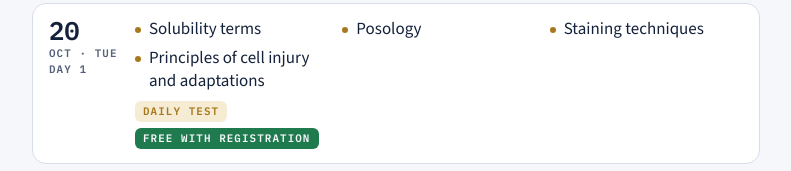
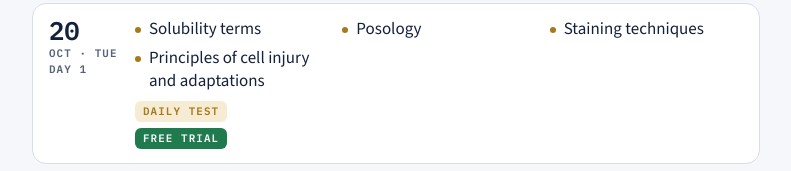
Before and after one commit to ajreddys/ap-asst-prof-pharmacy, a plain HTML site: page index.html in a window 1280 px wide. Shown: the part 5433-5604 px from the top of the page, without its empty margins (244-1035 px from the left). Drawn offline with nearby package versions, Linux system fonts and the light colour scheme.

Commit message:
updated day 1 free trial

```diff
--- a/index.html
+++ b/index.html
@@ -647,7 +647,7 @@ $("plan-list").innerHTML = PLAN.map(r => {
   if (r.exam) return `<li class="day exam${cls}">${dt(r.date)}<div class="bd">${now}<h3>Pharmacy CBT</h3><p>APPSC screening test · FN 09:30–12:30 · 150 MCQs</p></div></li>`;
   if (r.weekly) return `<li class="day week${cls}">${dt(r.date)}<div class="bd">${now}<h3>Weekly test</h3><p>30 questions on all of the week's topics: 10 easy, 10 medium, 10 difficult.</p>${r.oneToOne ? `<p class="o2o">One-to-one interactive sessions on selected slots · ${r.oneToOne}</p>` : ""}</div></li>`;
   if (r.mock) return `<li class="day mock${cls}">${dt(r.date)}<div class="bd">${now}<h3>Mock test ${r.mock}</h3><p>Full-length CBT as per APPSC guidelines, on an APPSC-style interface</p></div></li>`;
-  if (r.topics) return `<li class="day${cls}">${dt(r.date)}<div class="bd">${now}<ul>${r.topics.map(t => `<li>${t}</li>`).join("")}</ul><span class="tag">Daily test</span>${r.free ? `<span class="tag free">Free with registration</span>` : ""}</div></li>`;
+  if (r.topics) return `<li class="day${cls}">${dt(r.date)}<div class="bd">${now}<ul>${r.topics.map(t => `<li>${t}</li>`).join("")}</ul><span class="tag">Daily test</span>${r.free ? `<span class="tag free">Free trial</span>` : ""}</div></li>`;
   return `<li class="day rest${cls}">${dt(r.date)}<div class="bd">${now}No scheduled test</div></li>`;
 }).join("");
 // The plan rows shift the page after load, so re-land on a #section link.
```
